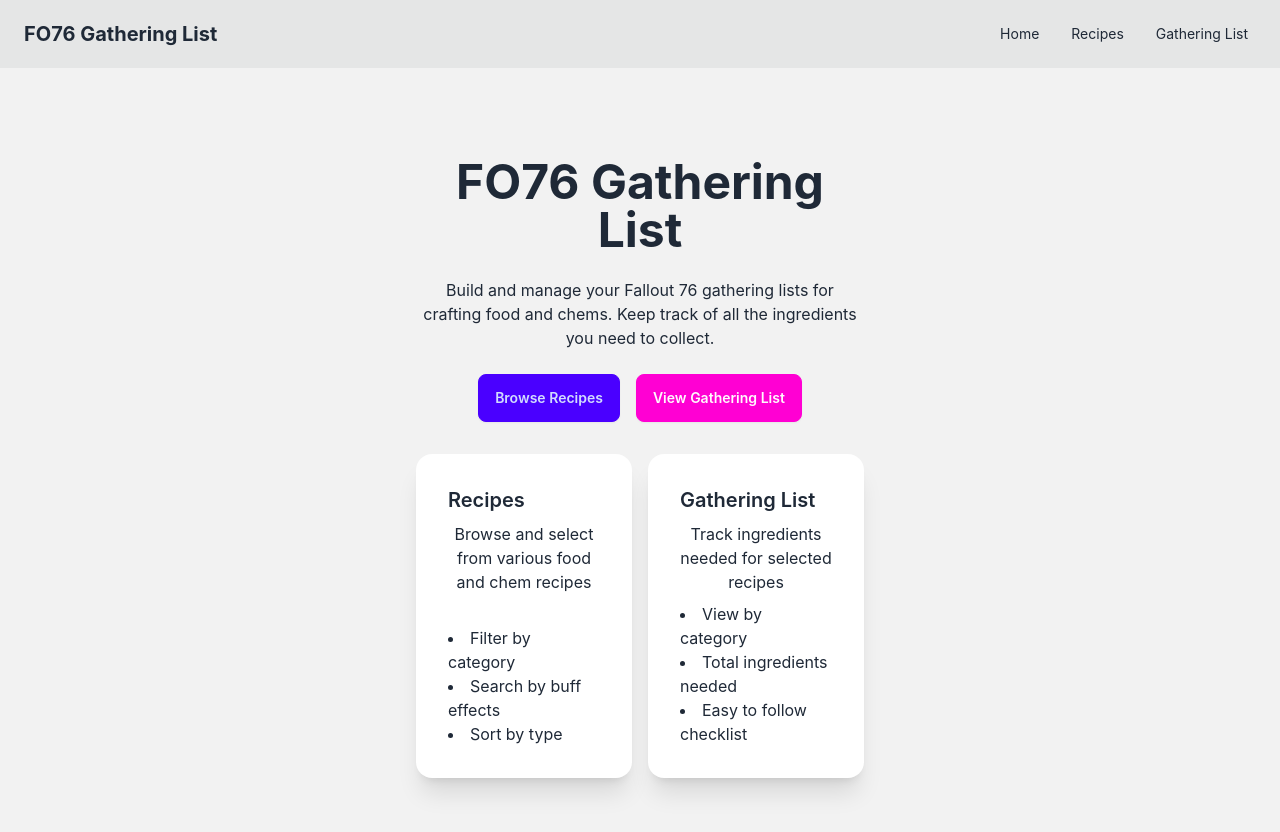
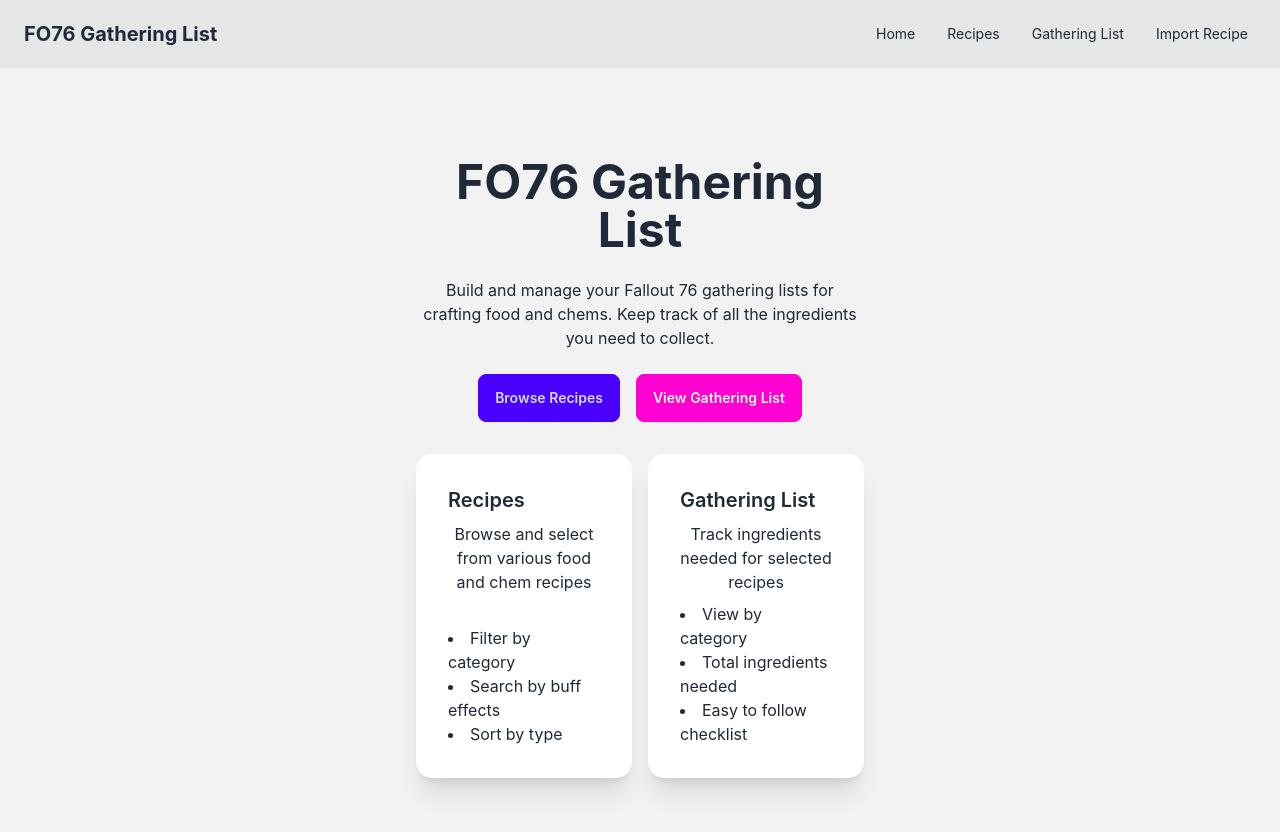
Before and after one commit to TwistedTabby/Fallout_76-Recipe-Gathering-List-Builder, a React (Vite) app: page / in a window 1280 px wide. Shown: the top 832 px of the page. Built offline with nearby package versions, Linux system fonts and the light colour scheme.

Commit message:
Changes made 2025-02-11 06:38:38

```diff
--- a/src/components/Layout.tsx
+++ b/src/components/Layout.tsx
@@ -5,6 +5,15 @@ interface LayoutProps {
   title?: string;
   children?: React.ReactNode;
 }
+
+const MenuItems = () => (
+  <>
+    <li><Link to="/">{strings.general.home}</Link></li>
+    <li><Link to="/recipes">{strings.recipes.title}</Link></li>
+    <li><Link to="/gathering-list">{strings.gatheringList.title}</Link></li>
+    <li><Link to="/import">{strings.importRecipe.title}</Link></li>
+  </>
+);
 
 export const Layout = ({ title, children }: LayoutProps) => {
   return (
@@ -27,9 +36,7 @@ export const Layout = ({ title, children }: LayoutProps) => {
           </div>
           <div className="flex-none hidden lg:block">
             <ul className="menu menu-horizontal">
-              <li><Link to="/">{strings.general.home}</Link></li>
-              <li><Link to="/recipes">{strings.recipes.title}</Link></li>
-              <li><Link to="/gathering-list">{strings.gatheringList.title}</Link></li>
+              <MenuItems />
             </ul>
           </div>
         </div>
@@ -42,10 +49,7 @@ export const Layout = ({ title, children }: LayoutProps) => {
       <div className="drawer-side">
         <label htmlFor="my-drawer-3" className="drawer-overlay"></label>
         <ul className="menu p-4 w-80 h-full bg-base-200">
-          <li><Link to="/">{strings.general.home}</Link></li>
-          <li><Link to="/recipes">{strings.recipes.title}</Link></li>
-          <li><Link to="/gathering-list">{strings.gatheringList.title}</Link></li>
-          <li><Link to="/import">{strings.importRecipe.title}</Link></li>
+          <MenuItems />
         </ul>
       </div>
     </div>
```
